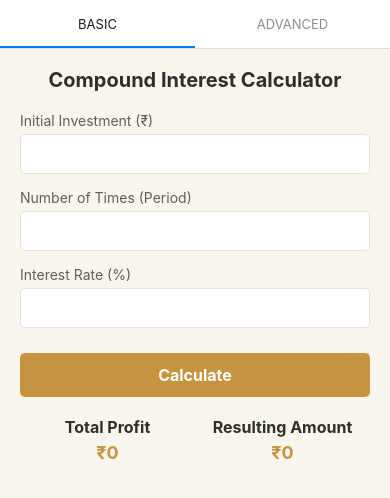
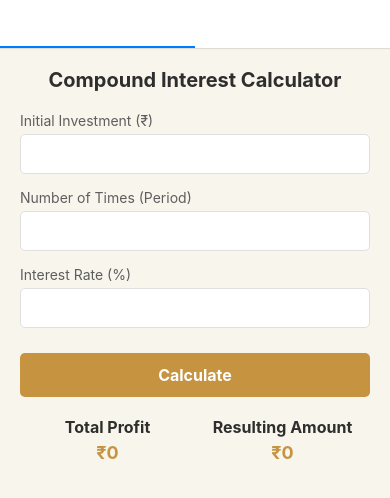
Before and after one commit to yashseth070992/CalculatorUI, a React Native app: screen / in a window 390 px wide. Shown: the top 498 px of the page. Built offline with nearby package versions, Linux system fonts and the light colour scheme.

Commit message:
prettier format

```diff
--- a/App.js
+++ b/App.js
@@ -1,6 +1,7 @@
 import React from 'react';
 import { NavigationContainer } from '@react-navigation/native';
 import { createMaterialTopTabNavigator } from '@react-navigation/material-top-tabs';
+import { StatusBar, View, SafeAreaView } from 'react-native';
 import BasicComponent from './screens/BasicComponent';
 import AdvancedComponent from './screens/AdvancedComponent';
 
@@ -8,11 +9,16 @@ const Tab = createMaterialTopTabNavigator();
 
 export default function App() {
   return (
+    <SafeAreaView style={{ flex: 1 }}>
+      {/* Status bar configuration */}
+      <StatusBar barStyle="dark-content" backgroundColor="#f8f5ec" />
+
       <NavigationContainer>
         <Tab.Navigator>
           <Tab.Screen name="Basic" component={BasicComponent} />
           <Tab.Screen name="Advanced" component={AdvancedComponent} />
         </Tab.Navigator>
       </NavigationContainer>
+    </SafeAreaView>
   );
 }
--- a/babel.config.js
+++ b/babel.config.js
@@ -1,6 +1,6 @@
-module.exports = function(api) {
+module.exports = function (api) {
   api.cache(true);
   return {
-    presets: ['babel-preset-expo']
+    presets: ['babel-preset-expo'],
   };
 };
```
Also changed, not shown: package.json (+7 -5 lines), screens/AdvancedComponent.js (+30 -7 lines), screens/BasicComponent.js (+7 -1 lines), colors.js (line endings or trailing spaces), globalStyles.js (line endings or trailing spaces), 2 other files (tests, documents, lock files or other folders). Lines whose indentation alone changed are shown as unchanged.
